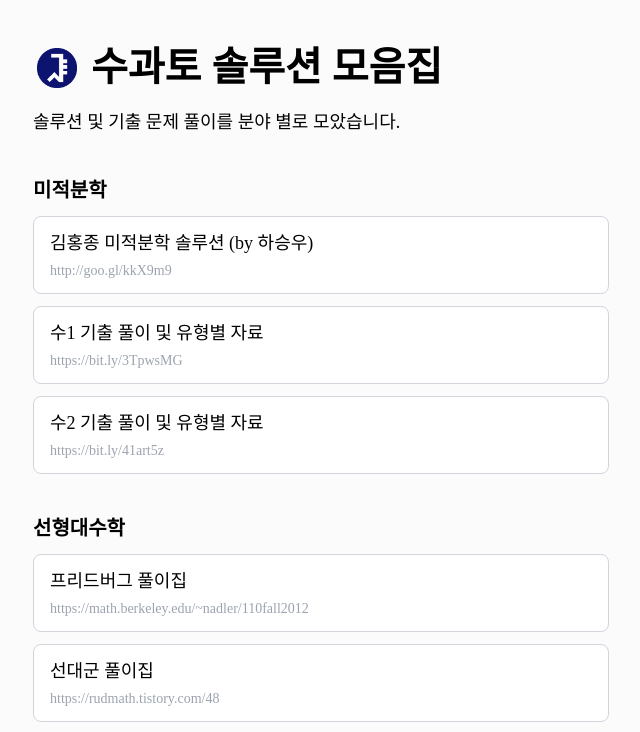
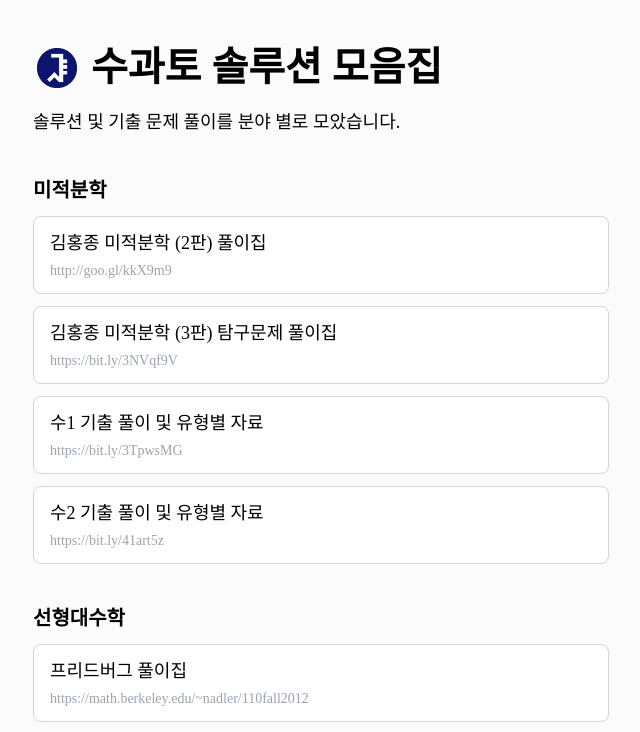
Before and after one commit to geniusLHS/soogwato-solutions, a React (Create React App) app: page / in a window 1280 px wide. Shown: the top 732 px of the page, without its empty margins (319-959 px from the left). Built offline with nearby package versions, Linux system fonts and the light colour scheme; a web font is replaced by a local one.

Commit message:
솔루션 리스트에 탐구문제 풀이집 추가

```diff
--- a/package.json
+++ b/package.json
@@ -36,6 +36,7 @@
     ]
   },
   "devDependencies": {
+    "@babel/plugin-proposal-private-property-in-object": "^7.21.11",
     "tailwindcss": "^3.3.2"
   }
 }
--- a/src/App.js
+++ b/src/App.js
@@ -1,16 +1,15 @@
 // import logo from './logo.svg';
 // import './App.css';
-import SolutionItem from './components/SolutionItem';
 import SubjectItem from './components/SubjectItem';
 
 let SubjectItems = [
   {
     subject: '미적분학',
     solutions: [
-      { name: '김홍종 미적분학 솔루션 (by 하승우)', link: 'http://goo.gl/kkX9m9' },
+      { name: '김홍종 미적분학 (2판) 풀이집', link: 'http://goo.gl/kkX9m9' },
+      { name: '김홍종 미적분학 (3판) 탐구문제 풀이집', link: 'https://bit.ly/3NVqf9V' },
       { name: '수1 기출 풀이 및 유형별 자료', link: 'https://bit.ly/3TpwsMG' },
       { name: '수2 기출 풀이 및 유형별 자료', link: 'https://bit.ly/41art5z' },
-      // { name: '김홍종 미적분학 탐구문제', link: '' },
     ],
   },
   {
```
Also changed, not shown: 1 other file (tests, documents, lock files or other folders).
